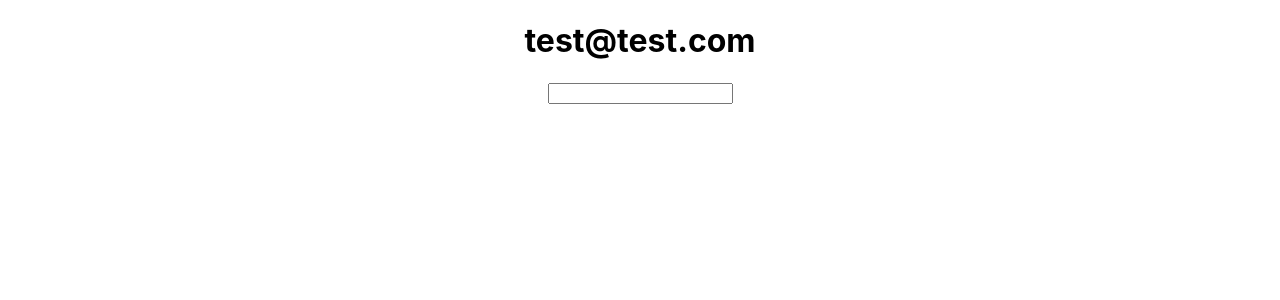
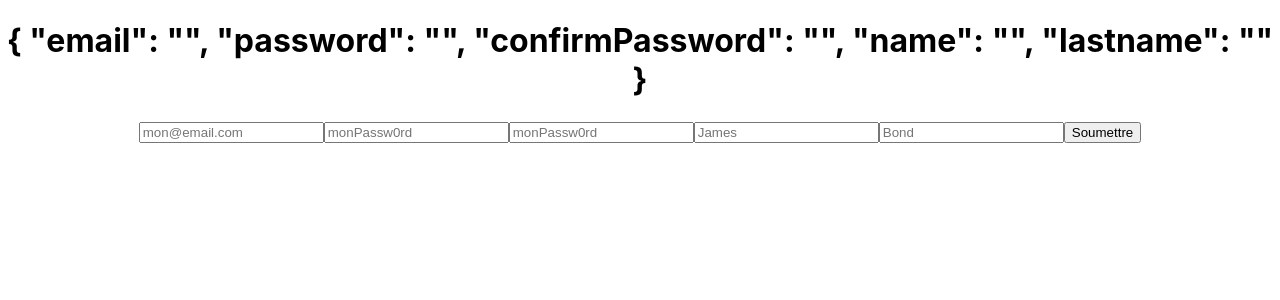
Before and after one commit to WildCodeSchool/toulouse-0918-js-odyssey-homer, a React (Create React App) app in the folder front/: page / in a window 1280 px wide. Shown: the top 300 px of the page. Built offline with nearby package versions, Linux system fonts and the light colour scheme.

Commit message:
020 - Création d'un formulaire d'enregistrement

```diff
--- a/front/src/SignUp.js
+++ b/front/src/SignUp.js
@@ -4,25 +4,87 @@ class SignUp extends Component {
     constructor(props) {
         super(props);
         this.state = {
-            mail: "test@test.com"
+            email: "",
+            password: "",
+            confirmPassword: "",
+            name: "",
+            lastname: ""
         };
+        this.handleSubmit = this.handleSubmit.bind(this);
     };
 
     updateEmailField = event => {
         this.setState({
-            mail: event.target.value
+            email: event.target.value
         });
+    };
+
+    updatePasswordField = event => {
+        this.setState({
+            password: event.target.value
+        });
+    };
+
+    updateConfirmPasswordField = event => {
+        this.setState({
+            confirmPassword: event.target.value
+        });
+    };
+
+    updateNameField = event => {
+        this.setState({
+            name: event.target.value
+        });
+    };
+
+    updateLastnameField = event => {
+        this.setState({
+            lastname: event.target.value
+        });
+    };
+
+    handleSubmit = event => {
+        event.preventDefault();
+        console.log(this.state.value);
     };
 
     render() {
         return (
             <div>
-                <h1>{this.state.mail}</h1>
-                <input
-                    type="email"
-                    name="email"
-                    onChange={event => this.updateEmailField(event)}
-                />
+                <form onSubmit={this.handleSubmit}>
+                    <h1>{JSON.stringify(this.state,1,1)}</h1>
+                    <input
+                        type="email"
+                        name="email"
+                        placeholder="mon@email.com"
+                        onChange={event => this.updateEmailField(event)}
+                    />
+                    <input
+                        type="password"
+                        name="password"
+                        placeholder="monPassw0rd"
+                        onChange={event => this.updatePasswordField(event)}
+                    />
+                    <input
+                        type="password"
+                        name="password"
+                        placeholder="monPassw0rd"
+                        onChange={event => this.updateConfirmPasswordField(event)}
+                    />
+                    <input
+                        type="text"
+                        name="text"
+                        placeholder="James"
+                        onChange={event => this.updateNameField(event)}
+                    />
+                    <input
+                        type="text"
+                        name="text"
+                        placeholder="Bond"
+                        onChange={event => this.updateLastnameField(event)}
+                    />
+                    <input type="submit" value="Soumettre"/>
+                </form>
             </div>
         )
     };
```
